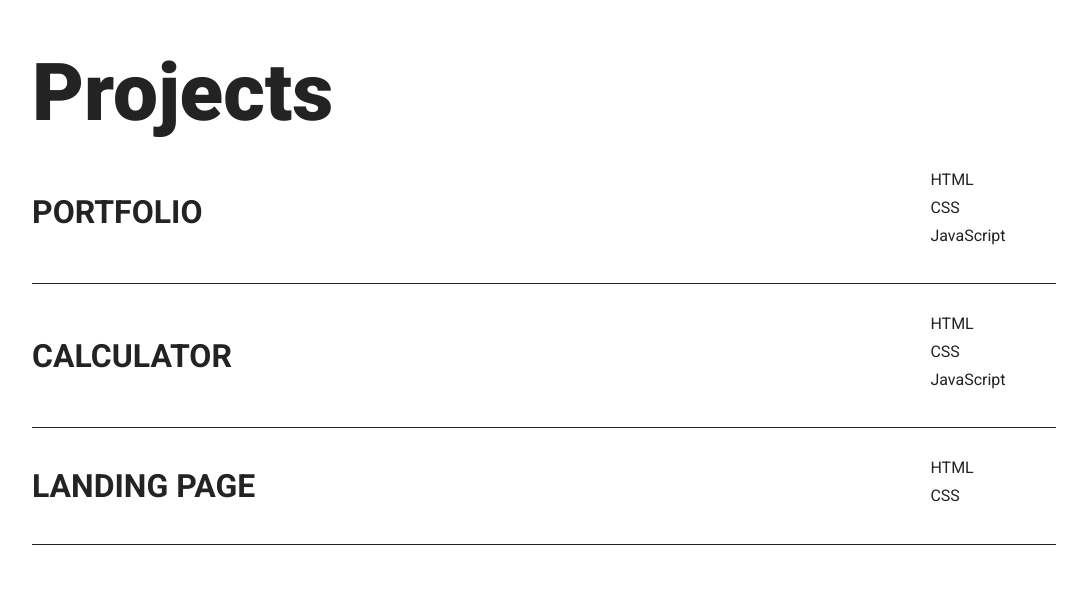
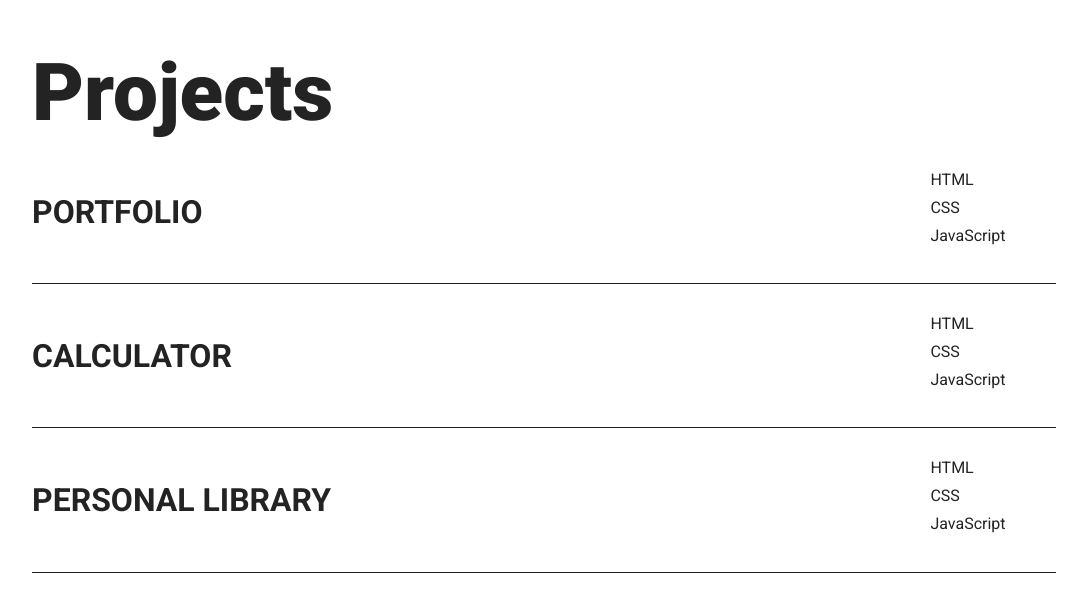
Before and after one commit to pablomattot/portfolio, a plain HTML site: page index.html in a window 1280 px wide. Shown: the part 882-1494 px from the top of the page, without its empty margins (96-1183 px from the left). Drawn offline with Linux system fonts and the light colour scheme.

Commit message:
Changed landing page url to library url

```diff
--- a/index.html
+++ b/index.html
@@ -59,13 +59,13 @@
                     </div>
                 </a>
 
-                <a href="https://pablomattot.github.io/travel-agency/" target="blank">
+                <a href="https://pablomattot.github.io/library/" target="blank">
                     <div class="project">
                         <div class="project-title">
-                            landing page
+                            personal library
                         </div>
                         <div class="project-details">
-                            <p>HTML <br> CSS</p>
+                            <p>HTML <br> CSS <br> JavaScript</p>
                         </div>
                     </div>
                 </a>
```
